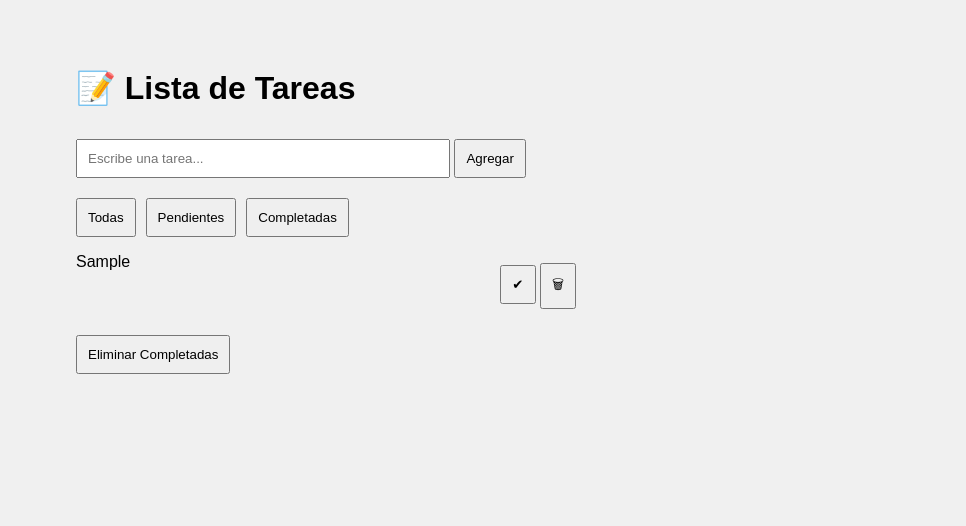
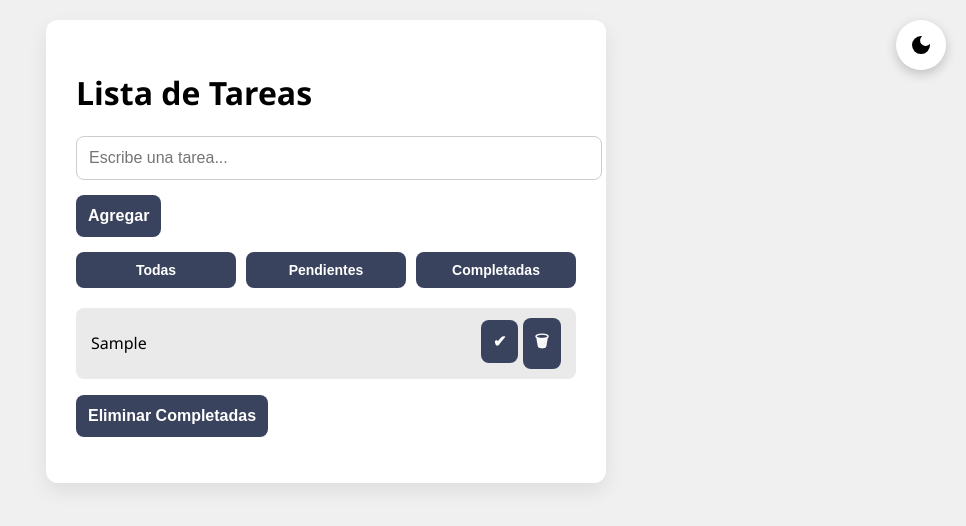
Before and after one commit to bensitoking/TODO-List---Parte-1, a plain HTML site: page Index.html in a window 1280 px wide. Both pictures are taken after typing "Sample" into the empty fields and a click on the button "Agregar". Shown: the whole page, without its empty margins (314-1280 px from the left). Drawn offline with Linux system fonts and the light colour scheme.

Commit message:
Arreglos

```diff
--- a/Index.html
+++ b/Index.html
@@ -8,7 +8,7 @@
 </head>
 <body>
   <div class="contenedor">
-    <h1>📝 Lista de Tareas</h1>
+    <h1>Lista de Tareas</h1>
 
     <input type="text" id="nuevaTarea" placeholder="Escribe una tarea...">
     <button id="botonAgregar">Agregar</button>
@@ -25,7 +25,16 @@
 
     <p id="infoRapida"></p>
   </div>
-
+<button id="theme-switch">
+        <svg xmlns="http://www.w3.org/2000/svg" height="24px" viewBox="0 -960 960 960" width="24px">
+            <path
+                d="M480-120q-150 0-255-105T120-480q0-150 105-255t255-105q14 0 27.5 1t26.5 3q-41 29-65.5 75.5T444-660q0 90 63 153t153 63q55 0 101-24.5t75-65.5q2 13 3 26.5t1 27.5q0 150-105 255T480-120Z" />
+        </svg>
+        <svg xmlns="http://www.w3.org/2000/svg" height="24px" viewBox="0 -960 960 960" width="24px">
+            <path
+                d="M480-280q-83 0-141.5-58.5T280-480q0-83 58.5-141.5T480-680q83 0 141.5 58.5T680-480q0 83-58.5 141.5T480-280ZM200-440H40v-80h160v80Zm720 0H760v-80h160v80ZM440-760v-160h80v160h-80Zm0 720v-160h80v160h-80ZM256-650l-101-97 57-59 96 100-52 56Zm492 496-97-101 53-55 101 97-57 59Zm-98-550 97-101 59 57-100 96-56-52ZM154-212l101-97 55 53-97 101-59-57Z" />
+        </svg>
+    </button>
   <script src="script.js"></script>
 </body>
 </html>
--- a/script.js
+++ b/script.js
@@ -111,4 +111,23 @@ botonesFiltro.forEach(boton => {
   });
 });
 
+let darkmode = localStorage.getItem('darkmode')
+const themeSwitch = document.getElementById('theme-switch')
+
+const enableDarkmode = () => {
+    document.body.classList.add('darkmode')
+    localStorage.setItem('darkmode', 'active')
+}
+
+const disableDarkmode = () => {
+    document.body.classList.remove('darkmode')
+    localStorage.setItem('darkmode', null)
+}
+
+if (darkmode === "active") enableDarkmode()
+
+themeSwitch.addEventListener("click", () => {
+    darkmode = localStorage.getItem('darkmode')
+    darkmode !== "active" ? enableDarkmode() : disableDarkmode()
+})
 mostrar();
--- a/styles.css
+++ b/styles.css
@@ -1,45 +1,133 @@
+:root {
+  --base-color: #f0f0f0;
+  --base-variant: #ffffff;
+  --text-color: #000000;
+  --secondary-text: #555555;
+  --primary-color: #3a435d;
+  --accent-color: #0071ff;
+}
+
 body {
-    font-family: Arial, sans-serif;
-    background-color: #f0f0f0;
+  font-family: 'Segoe UI', Tahoma, Geneva, Verdana, sans-serif;
+  background-color: var(--base-color);
+  color: var(--text-color);
   padding: 20px;
+  margin: 0;
 }
 
 .contenedor {
-    background: blanco;
-    padding: 20px;
+  background-color: var(--base-variant);
+  padding: 30px;
   max-width: 500px;
   margin: auto;
-    border-radius: 10px;
+  border-radius: 12px;
+  box-shadow: 0 8px 20px rgba(0, 0, 0, 0.08);
+  transition: background 0.3s ease, color 0.3s ease;
 }
 
 input[type="text"] {
-    width: 70%;
-    padding: 10px;
+  width: 100%;
+  padding: 12px;
+  margin-bottom: 15px;
+  border-radius: 8px;
+  border: 1px solid #ccc;
+  font-size: 16px;
 }
 
 button {
-    padding: 10px;
-    margin-top: 10px;
+  border: none;
+  padding: 12px;
+  background-color: var(--primary-color);
+  color: white;
+  border-radius: 8px;
+  font-size: 16px;
+  font-weight: bold;
+  cursor: pointer;
+  transition: background 0.3s ease, box-shadow 0.3s ease, transform 0.2s ease;
+}
+
+button:hover {
+  background-color: var(--accent-color);
+  transform: translateY(-2px);
+  box-shadow: 0 4px 12px rgba(0, 113, 255, 0.4);
 }
 
 ul {
   list-style: none;
   padding: 0;
+  margin-top: 20px;
 }
 
 li {
   margin: 10px 0;
   display: flex;
   justify-content: space-between;
+  align-items: center;
+  background: #eaeaea;
+  padding: 10px 15px;
+  border-radius: 8px;
 }
 
 .tarea-completada {
   text-decoration: line-through;
-    color: gray;
+  color: rgb(36, 34, 34);
 }
 
 .filtros {
-    margin: 10px 0;
+  margin: 15px 0;
   display: flex;
   gap: 10px;
 }
+
+.filtros button {
+  flex: 1;
+  font-size: 14px;
+  padding: 10px;
+}
+
+#theme-switch {
+  height: 50px;
+  width: 50px;
+  padding: 0;
+  border-radius: 50%;
+  background-color: var(--base-variant);
+  display: flex;
+  justify-content: center;
+  align-items: center;
+  position: fixed;
+  top: 20px;
+  right: 20px;
+  transition: background 0.3s ease, box-shadow 0.3s ease;
+  cursor: pointer;
+  box-shadow: 0 4px 12px rgba(0, 0, 0, 0.2);
+}
+
+#theme-switch:hover {
+  background-color: var(--accent-color);
+  box-shadow: 0px 0px 12px rgba(0, 113, 255, 0.6);
+}
+
+#theme-switch svg {
+  fill: var(--text-color);
+}
+
+#theme-switch svg:last-child {
+  display: none;
+}
+
+.darkmode #theme-switch svg:first-child {
+  display: none;
+}
+
+.darkmode #theme-switch svg:last-child {
+  display: block;
+}
+
+.darkmode {
+  --base-color: #070b1d;
+  --base-variant: #53596e;
+  --text-color: #0f0f0f;
+  --secondary-text: #151516;
+  --primary-color: #3a435d;
+  --accent-color: #0071ff;
+}
```
Lines whose indentation alone changed are shown as unchanged.
